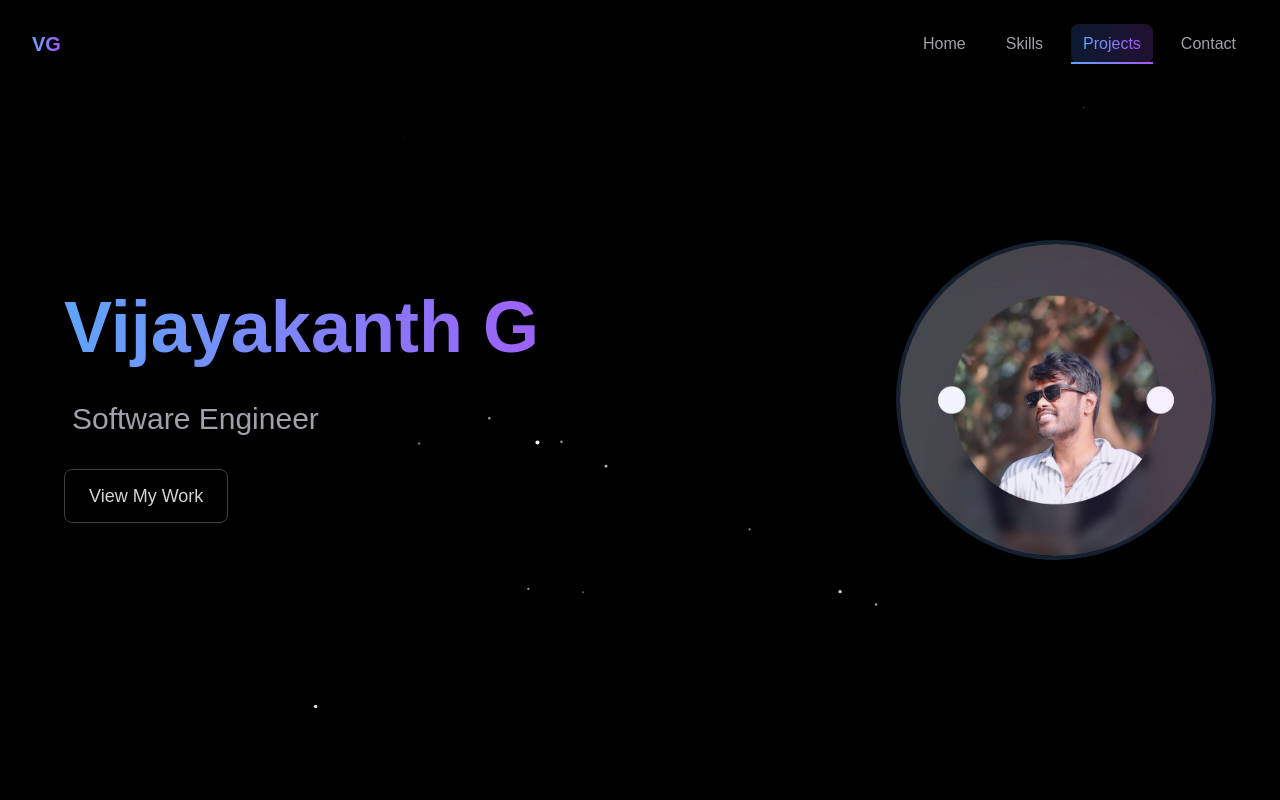
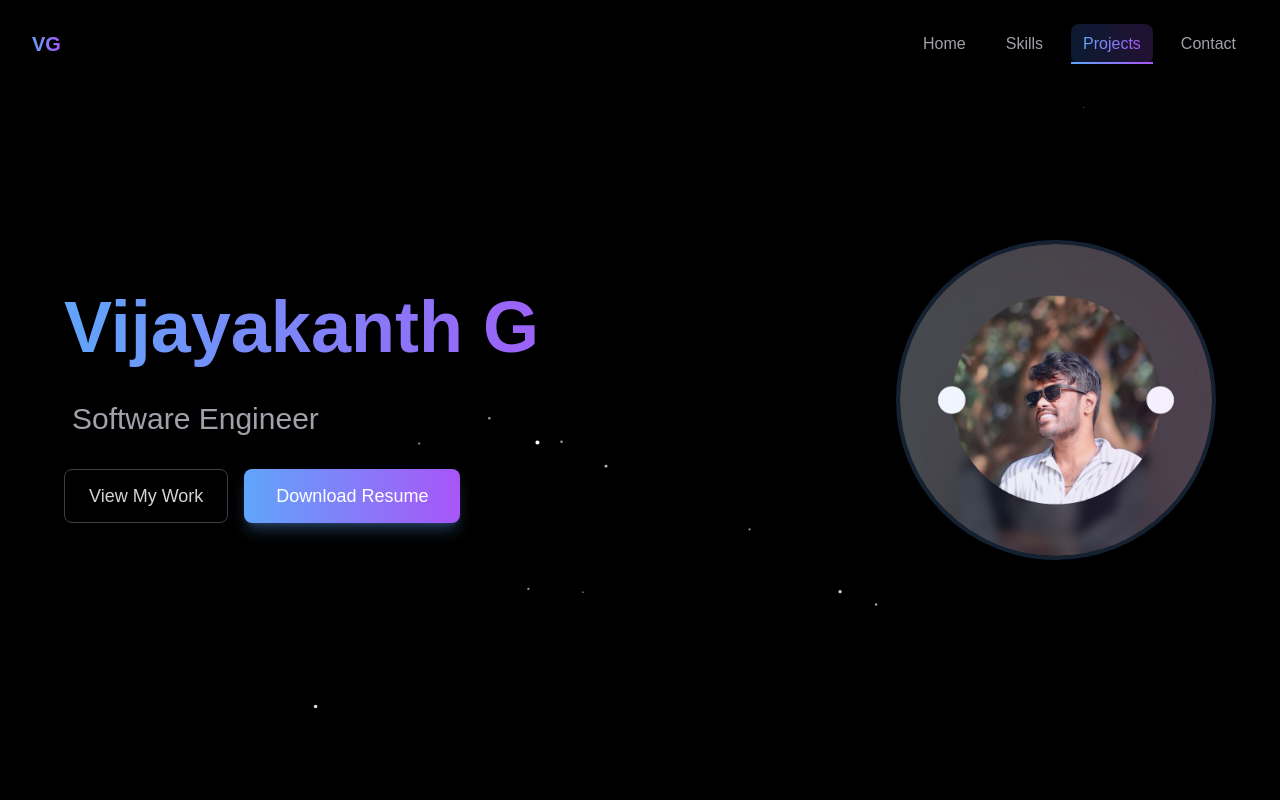
Before and after one commit to vijaykanth143/my-portfolio, a Next.js app: page / in a window 1280 px wide. Shown: the top 800 px of the page. Built offline with nearby package versions, Linux system fonts and the light colour scheme.

Commit message:
download pdf

```diff
--- a/src/app/globals.css
+++ b/src/app/globals.css
@@ -94,3 +94,12 @@ body {
   scrollbar-width: thin; /* "auto" or "thin" */
   scrollbar-color: #4f46e5 #1a1a1a; /* thumb and track color */
 }
+
+@layer base {
+  * {
+    @apply border-border outline-ring/50;
+  }
+  body {
+    @apply bg-background text-foreground;
+  }
+}
--- a/src/app/page.tsx
+++ b/src/app/page.tsx
@@ -4,6 +4,7 @@ import React, { useState, useEffect } from "react";
 import { motion } from "framer-motion";
 import {
   SparklesCore,
+  StunningButton,
   TextGenerateEffect,
 } from "@/components/ui/animated-cards";
 import { ProjectCard, SkillCard } from "@/components/ui/project-cards";
@@ -256,6 +257,14 @@ const Home = () => {
     },
   ];
 
+  const handleDownloadResume = () => {
+    // Replace with your resume download link
+    const resumeUrl = "/resume.pdf";
+    const link = document.createElement("a");
+    link.href = resumeUrl;
+    link.download = "Vijayakanth_Resume.pdf";
+    link.click();
+  };
   return (
     <div className='min-h-screen bg-black text-white overflow-x-hidden'>
       <Header
@@ -299,7 +308,7 @@ const Home = () => {
               initial={{ opacity: 0 }}
               animate={{ opacity: 1 }}
               transition={{ delay: 1 }}
-              className='mt-8'
+              className='mt-8 flex gap-4 justify-center md:justify-start'
             >
               <button
                 onClick={() => {
@@ -314,6 +323,11 @@ const Home = () => {
               >
                 View My Work
               </button>
+              {/* Download Resume Button with Moving Border */}
+
+              <StunningButton onClick={handleDownloadResume}>
+                Download Resume
+              </StunningButton>
             </motion.div>
           </div>
 
@@ -334,7 +348,6 @@ const Home = () => {
           </motion.div>
         </motion.div>
       </section>
-
       {/* Skills Section */}
       <section
         id='skills'
--- a/src/components/ui/animated-cards.tsx
+++ b/src/components/ui/animated-cards.tsx
@@ -95,6 +95,39 @@ export const TextGenerateEffect = ({ words }: { words: string }) => {
   );
 };
 
+export const StunningButton = ({
+  children,
+  onClick,
+}: {
+  children: React.ReactNode;
+  onClick: () => void;
+}) => {
+  return (
+    <motion.button
+      onClick={onClick}
+      className='relative px-8 py-3 text-lg font-medium text-white rounded-lg overflow-hidden transition-all duration-300 transform hover:scale-105 active:scale-95 bg-gradient-to-r from-blue-400 to-purple-500 shadow-lg shadow-blue-400/30 hover:shadow-purple-500/40'
+      whileHover={{
+        background: "linear-gradient(45deg, #8b5cf6, #3b82f6)", // Reversed gradient on hover
+      }}
+      whileTap={{ scale: 0.95 }}
+    >
+      {/* Pulse Animation */}
+      <motion.div
+        className='absolute inset-0 bg-white opacity-0 rounded-lg'
+        initial={{ scale: 0.8, opacity: 0 }}
+        animate={{ scale: 1.2, opacity: 0.3 }}
+        transition={{
+          duration: 1.5,
+          repeat: Infinity,
+          repeatType: "mirror",
+          ease: "easeInOut",
+        }}
+      />
+      {/* Button Text */}
+      <span className='relative z-10'>{children}</span>
+    </motion.button>
+  );
+};
 export const SparklesCore = () => {
   const particles = Array.from({ length: 50 });
   const innerWidth = typeof window !== "undefined" ? window.innerWidth : 0;
```
Also changed, not shown: 1 other file (tests, documents, lock files or other folders).
